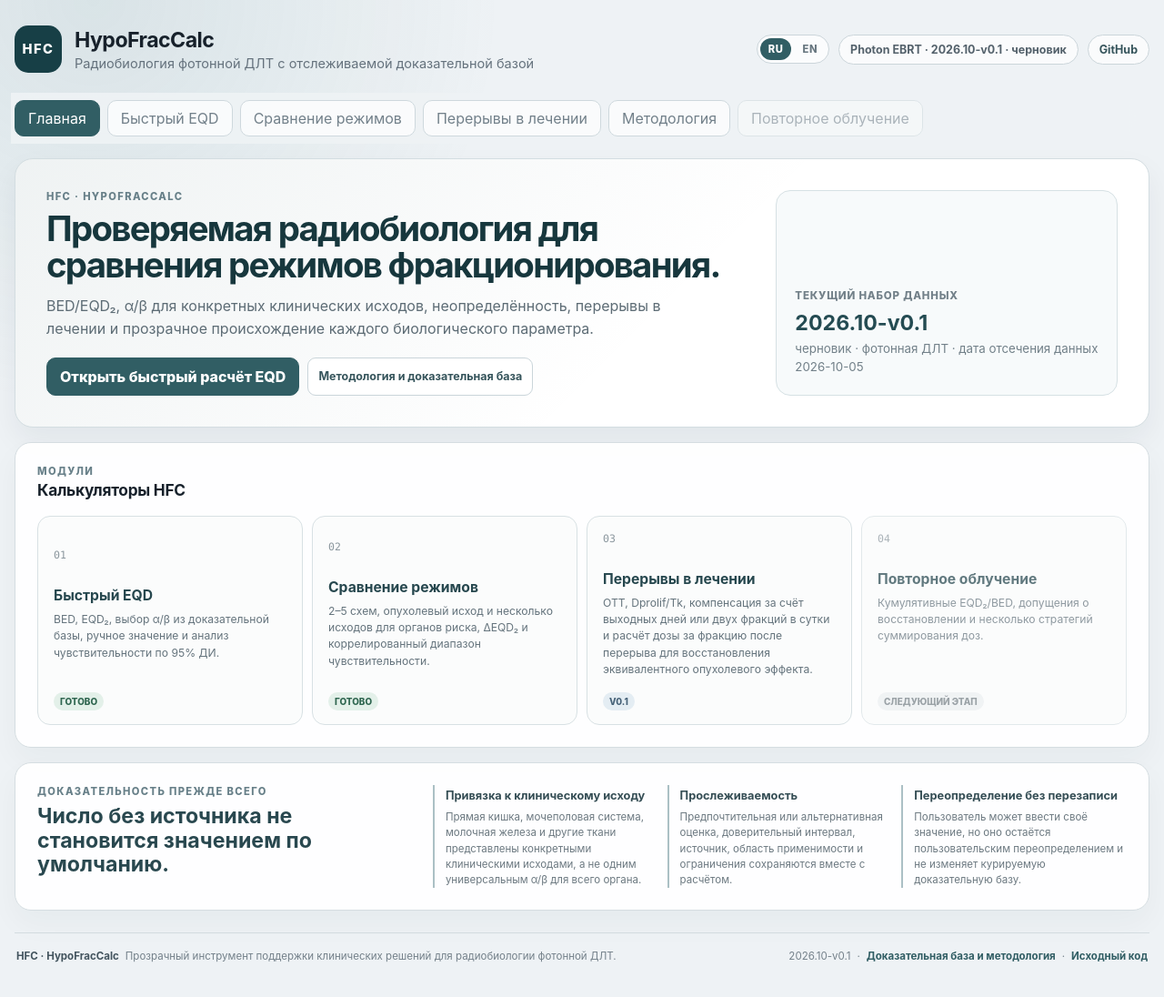
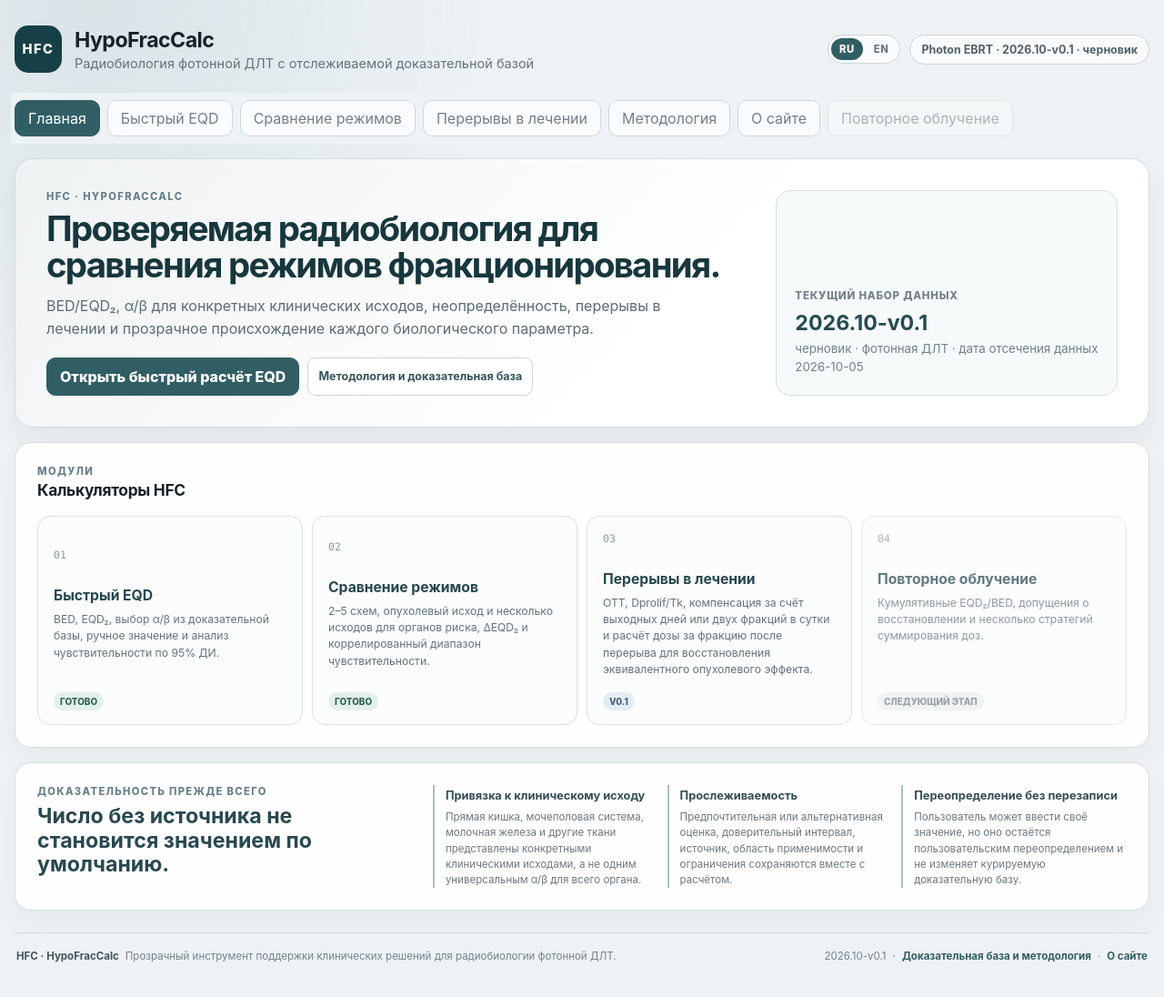
Before and after one commit to mesava/HFC-HypoFracCalc-, a React (Vite) app: page / in a window 1280 px wide. Shown: the top 1096 px of the page at 91% size. Built offline with nearby package versions, Linux system fonts and the light colour scheme.

Commit message:
feat(site): add About tab and remove GitHub links

```diff
--- a/src/ui/App.tsx
+++ b/src/ui/App.tsx
@@ -10,6 +10,7 @@ import {
   getPreferredAlphaBetaEstimate,
 } from "../evidence/alphaBetaRegistry.js";
 import { calculateEvidenceLq } from "../workflows/evidenceLq.js";
+import { AboutSiteView } from "./AboutSiteView.js";
 import { CompareRegimensView } from "./CompareRegimensView.js";
 import { localizeWarning, releaseStatusLabel, supportLabel, tx } from "./i18n.js";
 import {
@@ -239,14 +240,6 @@ export function App() {
             Photon EBRT · {evidenceManifest.datasetVersion} ·{" "}
             {releaseStatusLabel(language, evidenceManifest.releaseStatus)}
           </div>
-          <a
-            className="github-link"
-            href="https://github.com/mesava/HFC-HypoFracCalc-"
-            target="_blank"
-            rel="noreferrer"
-          >
-            GitHub
-          </a>
         </div>
       </header>
 
@@ -288,6 +281,13 @@ export function App() {
           onClick={() => setActiveModule("methodology")}
         >
           {tx(language, "Методология", "Methodology")}
+        </button>
+        <button
+          className={`module ${activeModule === "about" ? "active" : ""}`}
+          type="button"
+          onClick={() => setActiveModule("about")}
+        >
+          {tx(language, "О сайте", "About")}
         </button>
         <button className="module" type="button" disabled>
           {tx(language, "Повторное облучение", "Reirradiation")}
@@ -824,8 +824,10 @@ export function App() {
         <CompareRegimensView language={language} />
       ) : activeModule === "gap" ? (
         <TreatmentGapView language={language} />
+      ) : activeModule === "methodology" ? (
+        <MethodologyView language={language} />
       ) : (
-        <MethodologyView language={language} />
+        <AboutSiteView language={language} />
       )}
 
       <footer className="site-footer">
@@ -853,13 +855,12 @@ export function App() {
             )}
           </button>
           <span>·</span>
-          <a
-            href="https://github.com/mesava/HFC-HypoFracCalc-"
-            target="_blank"
-            rel="noreferrer"
+          <button
+            type="button"
+            onClick={() => setActiveModule("about")}
           >
-            {tx(language, "Исходный код", "Source")}
-          </a>
+            {tx(language, "О сайте", "About")}
+          </button>
         </div>
       </footer>
     </div>
```
